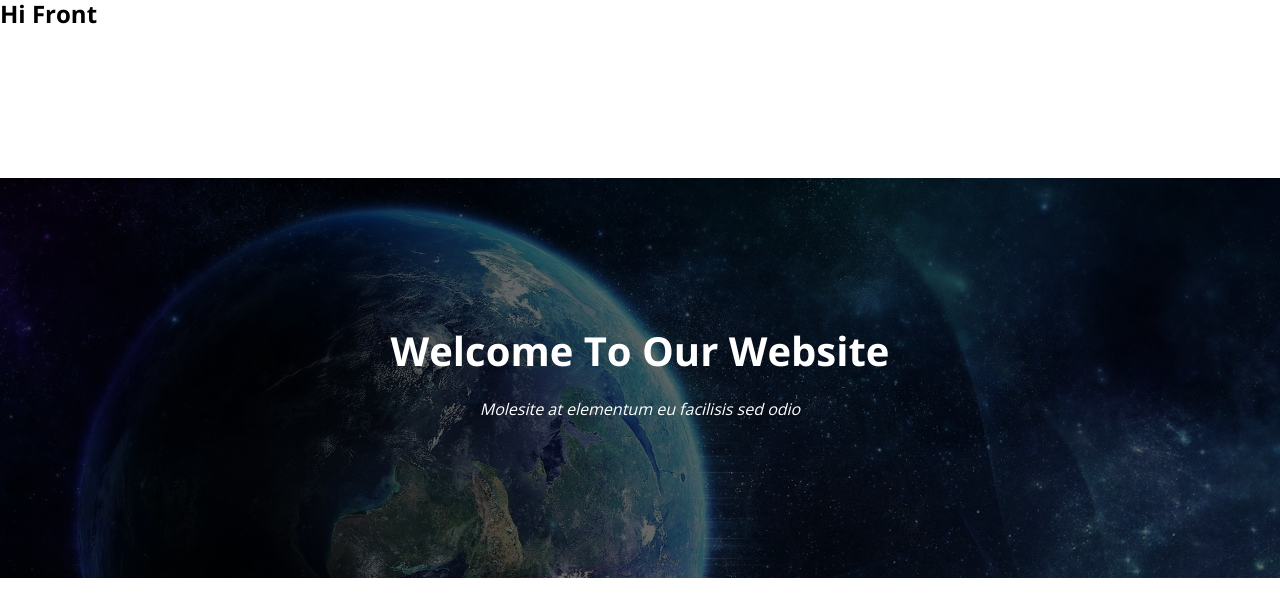
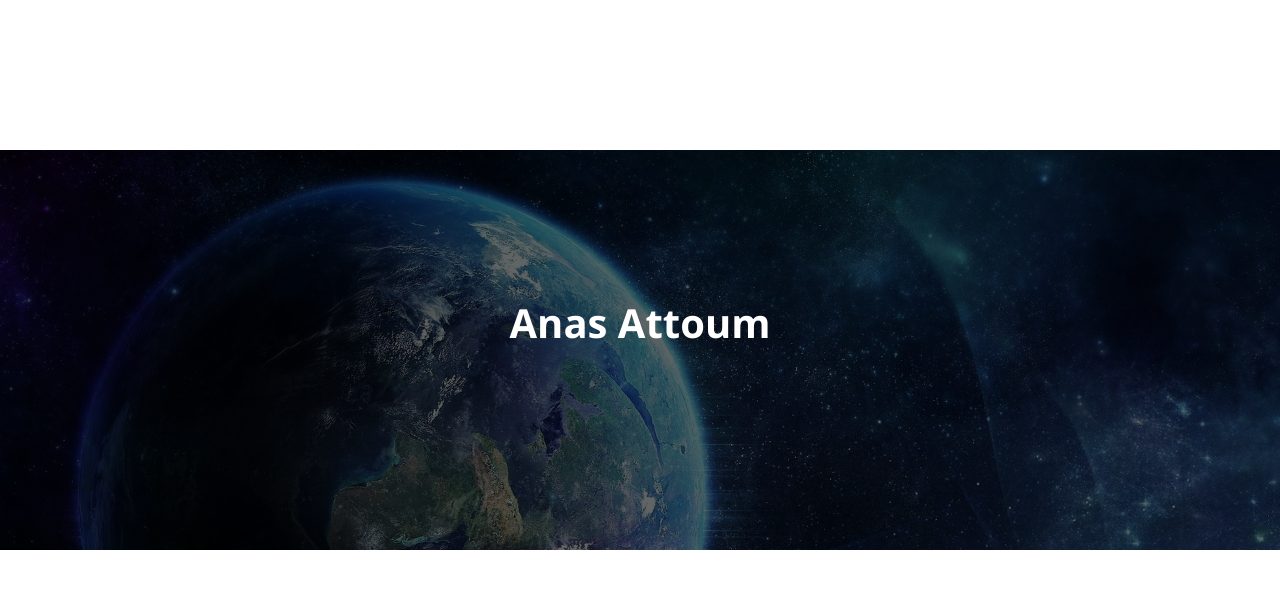
Before and after one commit to Kawtharklayshe/project22, a plain HTML site: page index.html in a window 1280 px wide. Shown: the top 616 px of the page. Drawn offline with nearby package versions, Linux system fonts and the light colour scheme.

Commit message:
Edited by Anas

```diff
--- a/index.html
+++ b/index.html
@@ -16,13 +16,11 @@
 	<link href="https://fonts.googleapis.com/css2?family=Open+Sans:wght@400;700&display=swap" rel="stylesheet">
 </head>
 <body>
-	<h2> Hi Front</h2>
 	<div class="bg">
 		<div class="opacity">
 			<div class="container">
                 <div class="bg-content">
-					<h1>welcome to our website</h1>
-					<p>Molesite at elementum eu facilisis sed odio</p>
+					<h1>Anas Attoum</h1>
 				</div>
 			</div>
 		</div>
```
